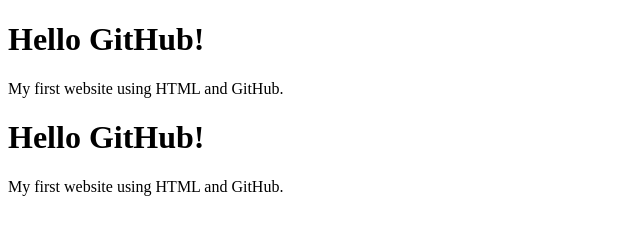
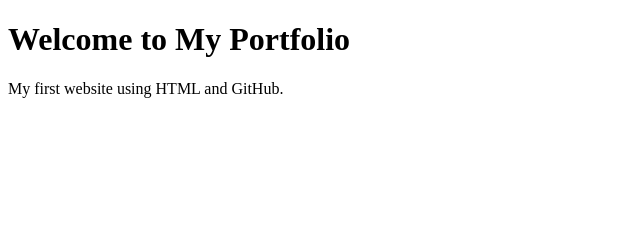
Before and after one commit to yaswanthreddys-29-tech/my-first-website, a plain HTML site: page index.html in a window 1280 px wide. Shown: the whole page, without its empty margins (0-640 px from the left). Drawn offline with Linux system fonts and the light colour scheme.

```diff
--- a/index.html
+++ b/index.html
@@ -4,16 +4,7 @@
     <title>My First GitHub Website</title>
 </head>
 <body>
-    <h1>Hello GitHub!</h1>
-    <p>My first website using HTML and GitHub.</p>
-</body>
-</html><!DOCTYPE html>
-<html>
-<head>
-    <title>My First GitHub Website</title>
-</head>
-<body>
-    <h1>Hello GitHub!</h1>
+    <h1>Welcome to My Portfolio</h1>
     <p>My first website using HTML and GitHub.</p>
 </body>
 </html>
```
